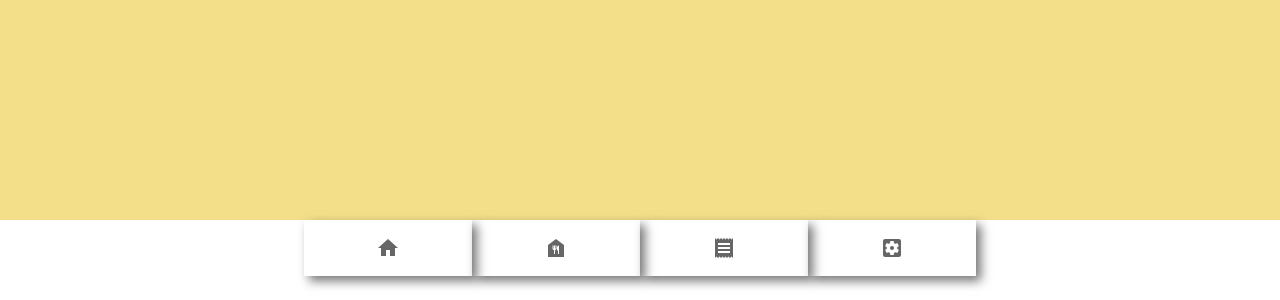
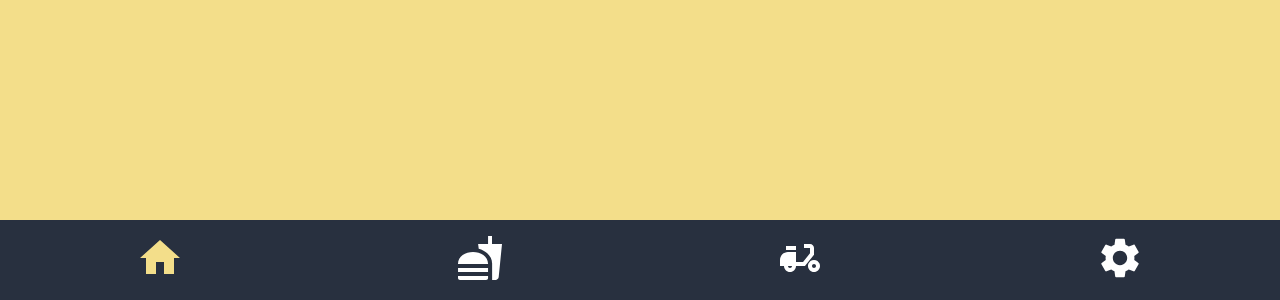
Before and after one commit to NikitaPoly/Polycenter, a Next.js app in the folder next-front-end/: page /sds in a window 1280 px wide. Shown: the part 500-800 px from the top of the page. Built offline with nearby package versions, Linux system fonts and the light colour scheme.

Commit message:
added basic menu to sds

```diff
--- a/next-front-end/layouts/sds.module.css
+++ /dev/null
@@ -1,3 +0,0 @@
-.Nav {
-  width: 100%;
-}
--- a/next-front-end/layouts/sds.tsx
+++ b/next-front-end/layouts/sds.tsx
@@ -1,30 +1,11 @@
-import BottomNavigation from "@mui/material/BottomNavigation/BottomNavigation";
-import BottomNavigationAction from "@mui/material/BottomNavigationAction/BottomNavigationAction";
-import HomeIcon from "@mui/icons-material/Home";
-import FoodBankIcon from "@mui/icons-material/FoodBank";
-import ReceiptIcon from "@mui/icons-material/Receipt";
-import SettingsApplicationsIcon from "@mui/icons-material/SettingsApplications";
-import { useState } from "react";
+import SdsNav from "./sdsnav";
 import styles from "./sds.module.css";
 
 export default function sds(props: any) {
-  const [value, setValue] = useState("");
   return (
     <>
       {props.children}
-      <BottomNavigation
-        className={styles.Nav}
-        value={value}
-        onChange={(event, newValue) => {
-          setValue(newValue);
-        }}
-        sx={{ width: "100%" }}
-      >
-        <BottomNavigationAction label="Home" icon={<HomeIcon />} />
-        <BottomNavigationAction label="Order" icon={<FoodBankIcon />} />
-        <BottomNavigationAction label="Deliver" icon={<ReceiptIcon />} />
-        <BottomNavigationAction label="Settings" icon={<SettingsApplicationsIcon />} />
-      </BottomNavigation>
+      <SdsNav />
     </>
   );
 }
--- /dev/null
+++ b/next-front-end/layouts/sdsnav.module.css
@@ -0,0 +1,14 @@
+nav.sds {
+  background-color: var(--sds-dark);
+  height: 10vh;
+  color: white;
+  display: flex;
+  justify-content: space-around;
+  align-items: center;
+}
+nav.sds .selected {
+  color: var(--sds-light);
+}
+.svgIcon {
+  transform: scale(2);
+}
--- /dev/null
+++ b/next-front-end/layouts/sdsnav.tsx
@@ -0,0 +1,34 @@
+import HomeIcon from "@mui/icons-material/Home";
+import DeliveryDiningIcon from "@mui/icons-material/DeliveryDining";
+import FastfoodIcon from "@mui/icons-material/Fastfood";
+import Head from "next/head";
+import Link from "next/link";
+import { useRouter } from "next/router";
+import styles from "./sdsnav.module.css";
+import SettingsIcon from "@mui/icons-material/Settings";
+
+export default function SdsNav() {
+  const router = useRouter();
+  return (
+    <>
+      <Head>
+        <title>{router.pathname === "/sds" ? "PT SDS" : router.pathname.replace("/", "")}</title>
+        <meta property="og:title" content="My page title" key="title" />
+      </Head>
+      <nav className={styles.sds}>
+        <Link href="/sds" className={router.pathname === "/sds" ? styles.selected : ""}>
+          <HomeIcon className={styles.svgIcon} />
+        </Link>
+        <Link href="/sds/order" className={router.pathname === "/sds/order" ? styles.selected : ""}>
+          <FastfoodIcon className={styles.svgIcon} />
+        </Link>
+        <Link href="/sds/deliver" className={router.pathname === "/sds/deliver" ? styles.selected : ""}>
+          <DeliveryDiningIcon className={styles.svgIcon} />
+        </Link>
+        <Link href="/sds/settings" className={router.pathname === "/sds/settings" ? styles.selected : ""}>
+          <SettingsIcon className={styles.svgIcon} />
+        </Link>
+      </nav>
+    </>
+  );
+}
--- a/next-front-end/three/wave.tsx
+++ b/next-front-end/three/wave.tsx
@@ -82,7 +82,7 @@ export default function Wave() {
         <planeGeometry args={[20, 10, 10, 15]}></planeGeometry>
         <meshPhongMaterial
           color="white"
-          opacity={opacity < 0.3 ? opacity : 0.3}
+          opacity={opacity < 0.4 ? opacity : 0.4}
           transparent
         ></meshPhongMaterial>
       </mesh>
```
Also changed, not shown: next-front-end/layouts/nav.tsx (+4 -4 lines), next-front-end/pages/sds/deliver.tsx (added, +8 -0 lines), next-front-end/pages/sds/order.tsx (added, +8 -0 lines), next-front-end/pages/sds/settings.tsx (added, +8 -0 lines), 1 other file (tests, documents, lock files or other folders).
